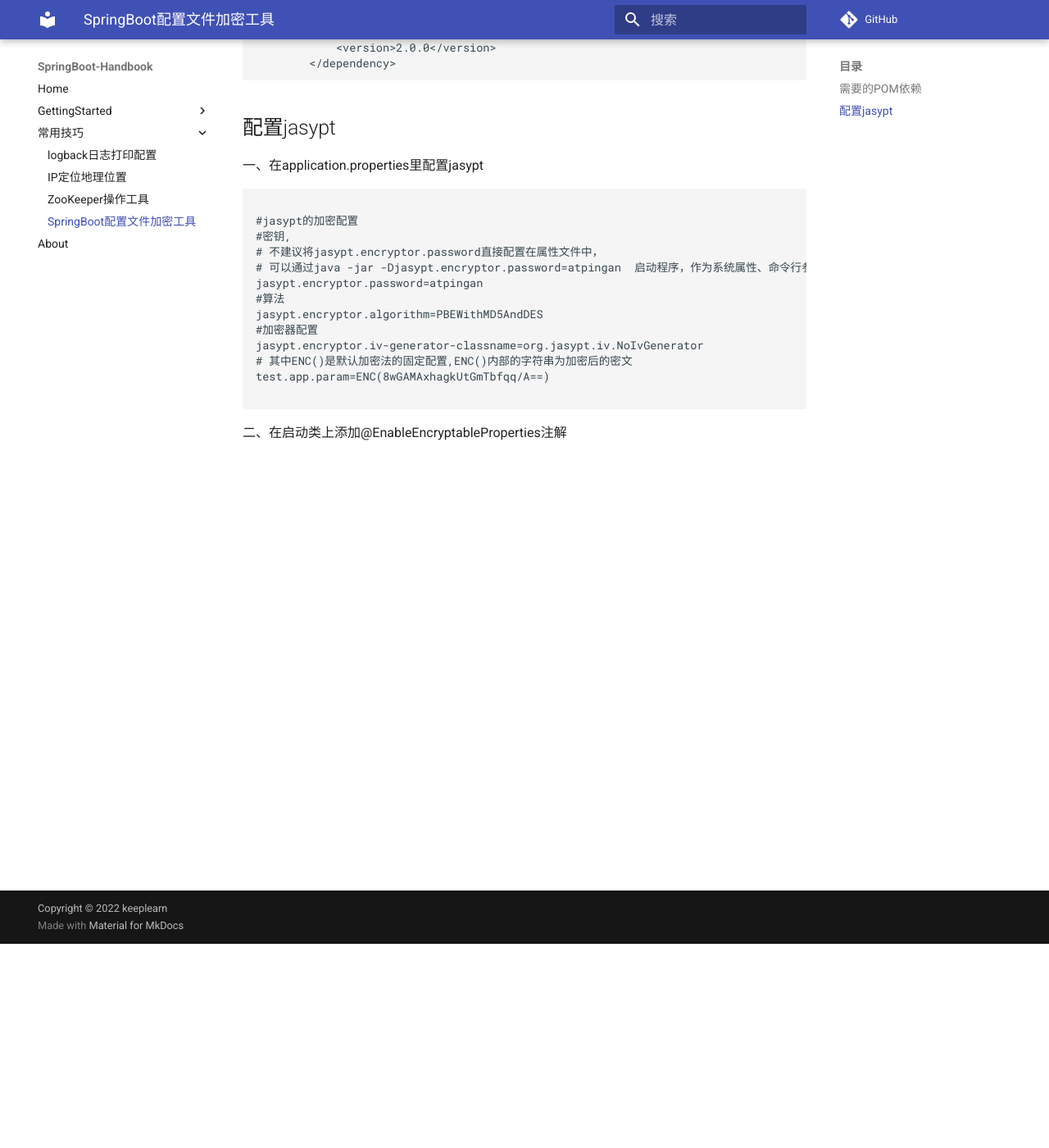
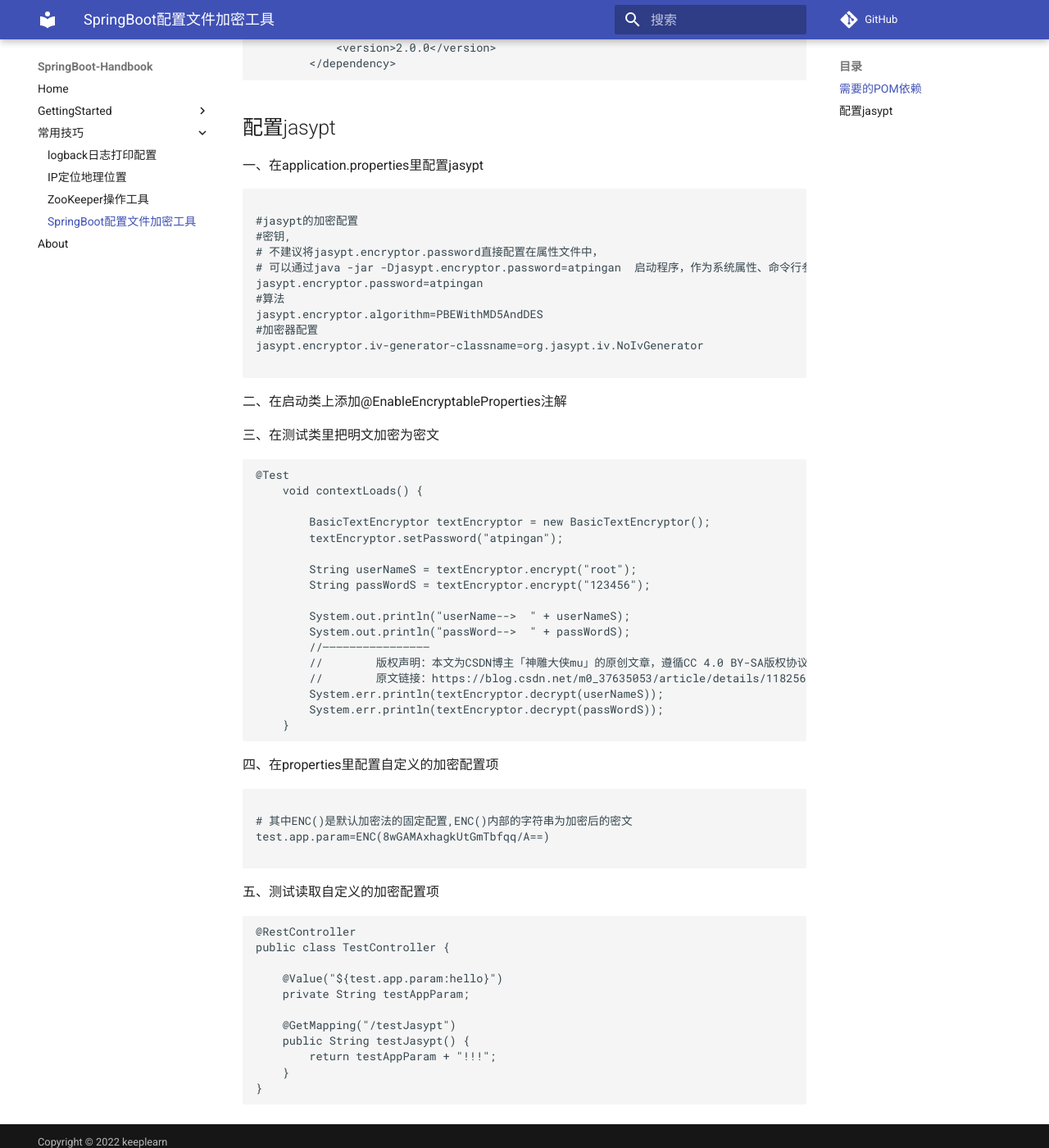
Before and after one commit to kpn2021/springboot-handbook, an MkDocs documentation site: the page built from docs/third/jasypt.md, in a window 1280 px wide and 1400 px high, scrolled down 249 px. Shown: the whole window at 82% size. Built offline with MkDocs 1.6.1 and Material for MkDocs 9.7.7, drawn with Linux system fonts in a browser that asks for light colours; comment, search, counter and statistics services are not loaded.

Commit message:
学习jasypt

````diff
--- a/docs/third/jasypt.md
+++ b/docs/third/jasypt.md
@@ -25,8 +25,53 @@
 jasypt.encryptor.algorithm=PBEWithMD5AndDES
 #加密器配置
 jasypt.encryptor.iv-generator-classname=org.jasypt.iv.NoIvGenerator
+
+```
+二、在启动类上添加@EnableEncryptableProperties注解
+
+三、在测试类里把明文加密为密文
+
+```java
+@Test
+    void contextLoads() {
+
+        BasicTextEncryptor textEncryptor = new BasicTextEncryptor();
+        textEncryptor.setPassword("atpingan");
+
+        String userNameS = textEncryptor.encrypt("root");
+        String passWordS = textEncryptor.encrypt("123456");
+
+        System.out.println("userName-->  " + userNameS);
+        System.out.println("passWord-->  " + passWordS);
+        //————————————————
+        //        版权声明：本文为CSDN博主「神雕大侠mu」的原创文章，遵循CC 4.0 BY-SA版权协议，转载请附上原文出处链接及本声明。
+        //        原文链接：https://blog.csdn.net/m0_37635053/article/details/118256179
+        System.err.println(textEncryptor.decrypt(userNameS));
+        System.err.println(textEncryptor.decrypt(passWordS));
+    }
+```
+
+四、在properties里配置自定义的加密配置项
+
+```
+
 # 其中ENC()是默认加密法的固定配置,ENC()内部的字符串为加密后的密文
 test.app.param=ENC(8wGAMAxhagkUtGmTbfqq/A==)
 
 ```
-二、在启动类上添加@EnableEncryptableProperties注解
+
+五、测试读取自定义的加密配置项
+
+```java
+@RestController
+public class TestController {
+
+    @Value("${test.app.param:hello}")
+    private String testAppParam;
+
+    @GetMapping("/testJasypt")
+    public String testJasypt() {
+        return testAppParam + "!!!";
+    }
+}
+```
````
Also changed, not shown: docs/third/zktool.md (+85 -5 lines), site/search/search_index.json, site/sitemap.xml, site/third/jasypt/index.html, site/third/zktool/index.html, 1 other file.
